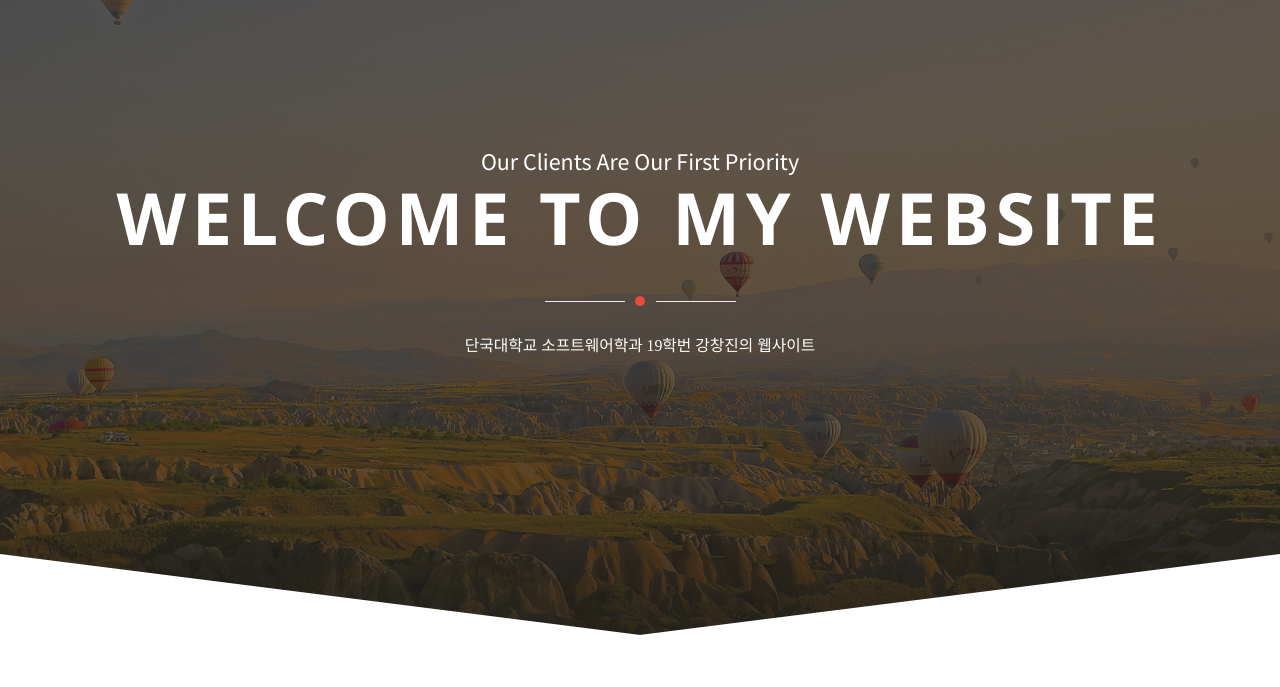
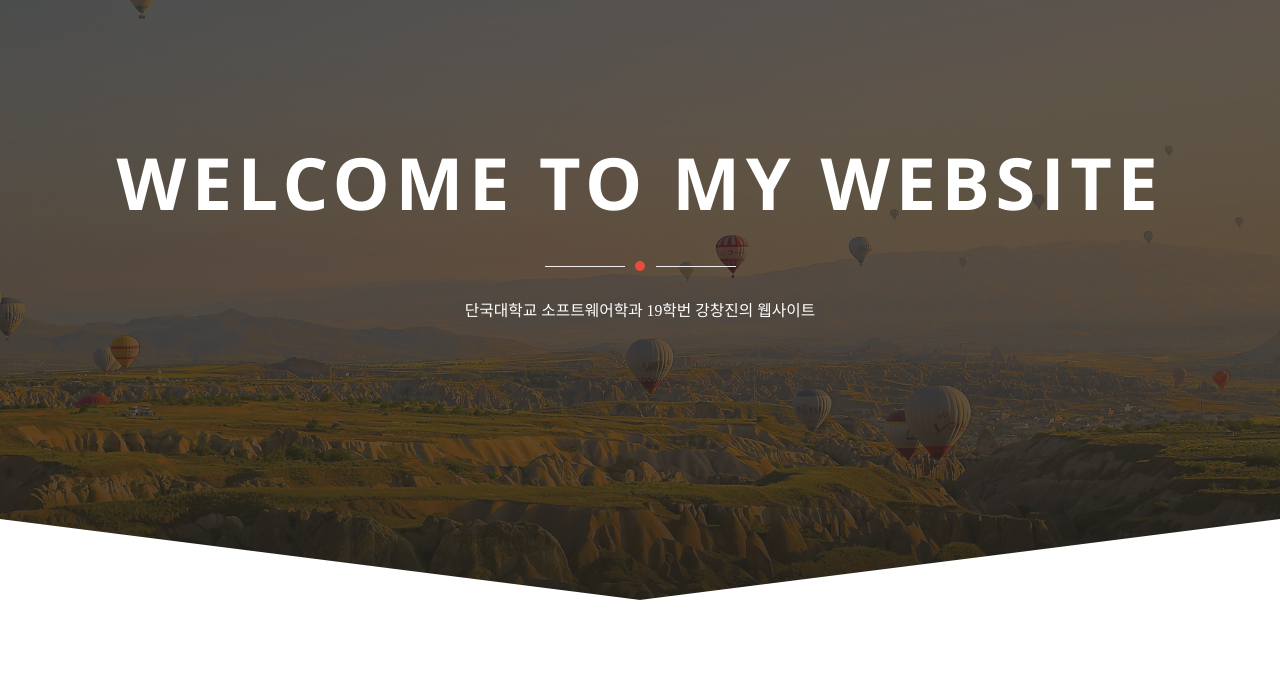
Before and after one commit to KangCJ44/KangCJ44.github.io, a plain HTML site: page index.html in a window 1280 px wide. Shown: the part 106-793 px from the top of the page. Drawn offline with Linux system fonts and the light colour scheme.

Commit message:
Update index.html

```diff
--- a/index.html
+++ b/index.html
@@ -96,7 +96,6 @@
                                     <div class="main_home_slider text-center">
                                         <div class="single_home_slider">
                                             <div class="main_home wow fadeInUp" data-wow-duration="700ms">
-                                                <h3>Our Clients Are Our First Priority</h3>
                                                 <h1>WELCOME TO MY WEBSITE</h1>
                                                 <div class="separator"></div>
                                                 <p>단국대학교 소프트웨어학과 19학번 강창진의 웹사이트</p>
```
